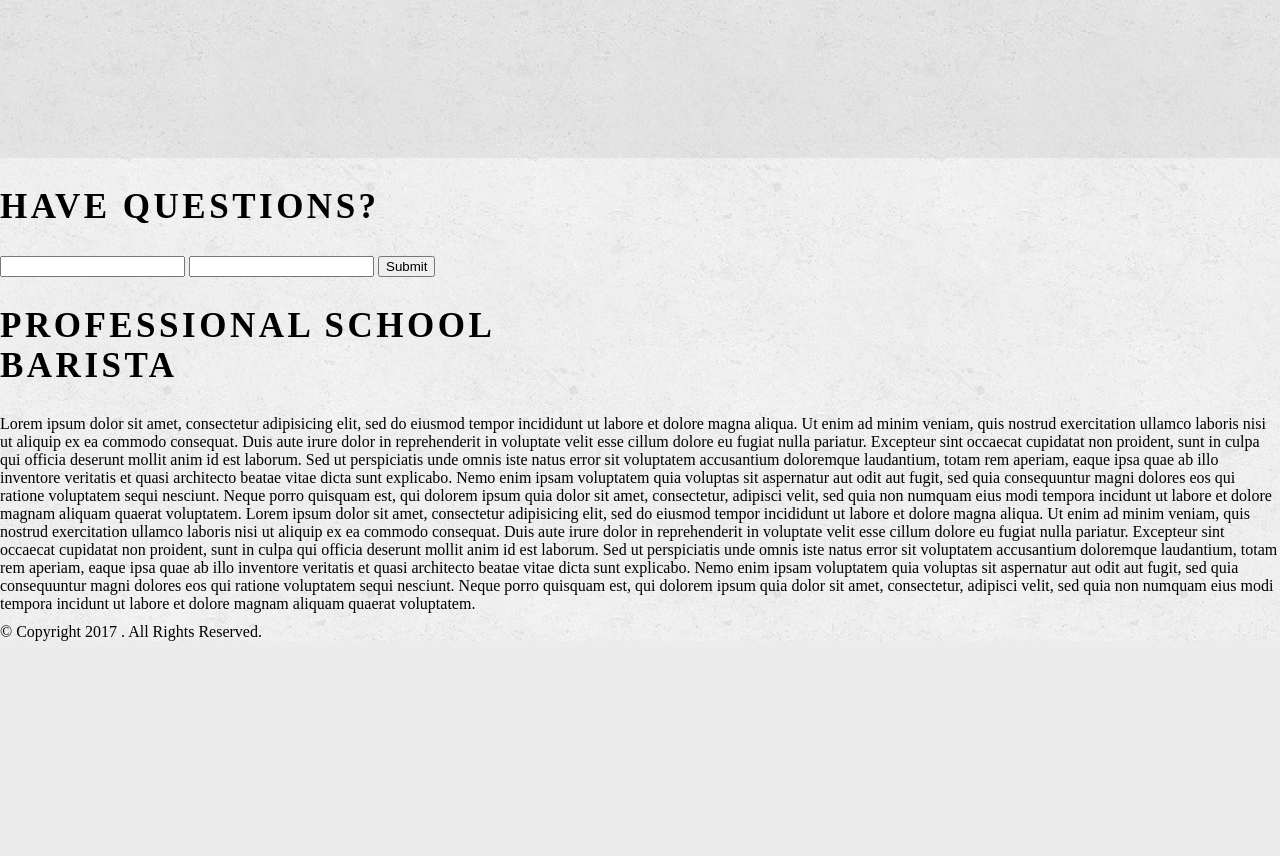
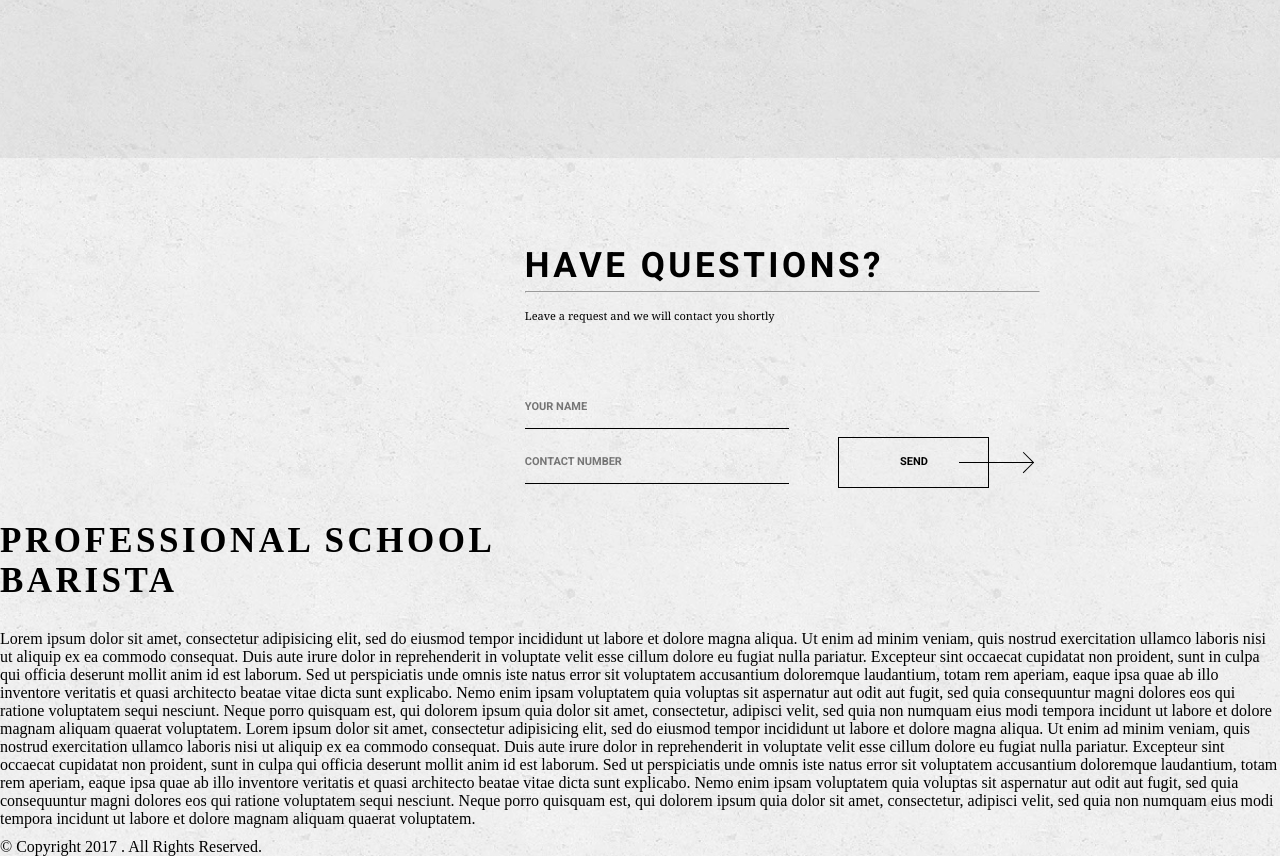
Before and after one commit to MaslovMykhailo/Coffe-Maker, a website: page src/assets/index.html in a window 1280 px wide. Shown: the part 3818-4674 px from the top of the page. Before the commit the page ends 4459 px from the top, so only its background shows below. Drawn offline with nearby package versions, Linux system fonts and the light colour scheme; files that its build step writes are made by us from their sources.

Commit message:
Create styles for question section

```diff
--- a/src/assets/index.html
+++ b/src/assets/index.html
@@ -252,13 +252,20 @@
         </h2>
     </section>
     <section id="questions">
-        <h2>HAVE QUESTIONS?</h2>
-        <span></span>
-        <form>
-            <input type="text">
-            <input type="text">
-            <input type="submit">
-        </form>
+        <div class="wrapper horizontal-center">
+            <h2 class="font-roboto">HAVE QUESTIONS?</h2>
+            <hr>
+            <span class="font-georgia">Leave a request and we will contact you shortly</span>
+            <form>
+                <input class="font-roboto" type="text" name="name" title="Your name" placeholder="Your name"><br>
+                <input class="font-roboto" type="tel" name="number" title="Contact number" placeholder="Contact number">
+                <button><input class="font-roboto" type="submit" value="Send">
+                    <div class="horizontal-arrow"></div>
+                    <div class="top-arrow"></div>
+                    <div class="bottom-arrow"></div>
+                </button>
+            </form>
+        </div>
     </section>
     <footer>
         <h2>PROFESSIONAL SCHOOL<br>BARISTA</h2>
--- a/src/less/index.less
+++ b/src/less/index.less
@@ -15,3 +15,4 @@ body {
 @import "gallery";
 @import "testimonials";
 @import "partners";
+@import "questions";
--- /dev/null
+++ b/src/less/questions.less
@@ -0,0 +1,100 @@
+#questions {
+  .wrapper {
+    padding-top: 6.8%;
+    //padding-left: 8.5%;
+
+    margin-left: 41%;
+
+    text-align: left;
+
+    h2 {
+      margin: 0;
+    }
+
+    hr {
+      width: 68%;
+      margin: 0.7% 0 1.8% 0;
+      background: #6d7075;
+    }
+
+    span {
+      font-size: 11px;
+    }
+
+    form {
+      margin-top: 8%;
+
+      input {
+        font-weight: bold;
+        text-transform: uppercase;
+        font-size: 11px;
+        background: none;
+        margin-bottom: 1%;
+        padding: 2% 0;
+      }
+
+      input[type=text], input[type=tel] {
+        border: none;
+        border-bottom: 1px solid black;
+        width: 35%;
+      }
+
+      input[type=submit] {
+        border: none;
+      }
+
+      input:focus, button {
+        outline: none;
+      }
+
+      button {
+        position: relative;
+        border: 1px solid black;
+        background: none;
+        padding: 2%;
+        margin-left: 6%;
+        width: 20%;
+        cursor: pointer;
+
+        div {
+          position: absolute;
+          height: 1px;
+          background: black;
+        }
+
+        .horizontal-arrow {
+          width: 50%;
+          top: 50%;
+          right: -30%;
+        }
+
+        .top-arrow, .bottom-arrow {
+          width: 10%;
+          right: -32%;
+        }
+
+        .top-arrow {
+          transform: rotate(45deg);
+          top: 40%;
+        }
+
+        .bottom-arrow {
+          transform: rotate(135deg);
+          top: 60%;
+        }
+      }
+
+      button:hover {
+        background: #dddddd;
+
+        .horizontal-arrow {
+          right: -50%;
+        }
+
+        .top-arrow, .bottom-arrow {
+          right: -52%;
+        }
+      }
+    }
+  }
+}
```
